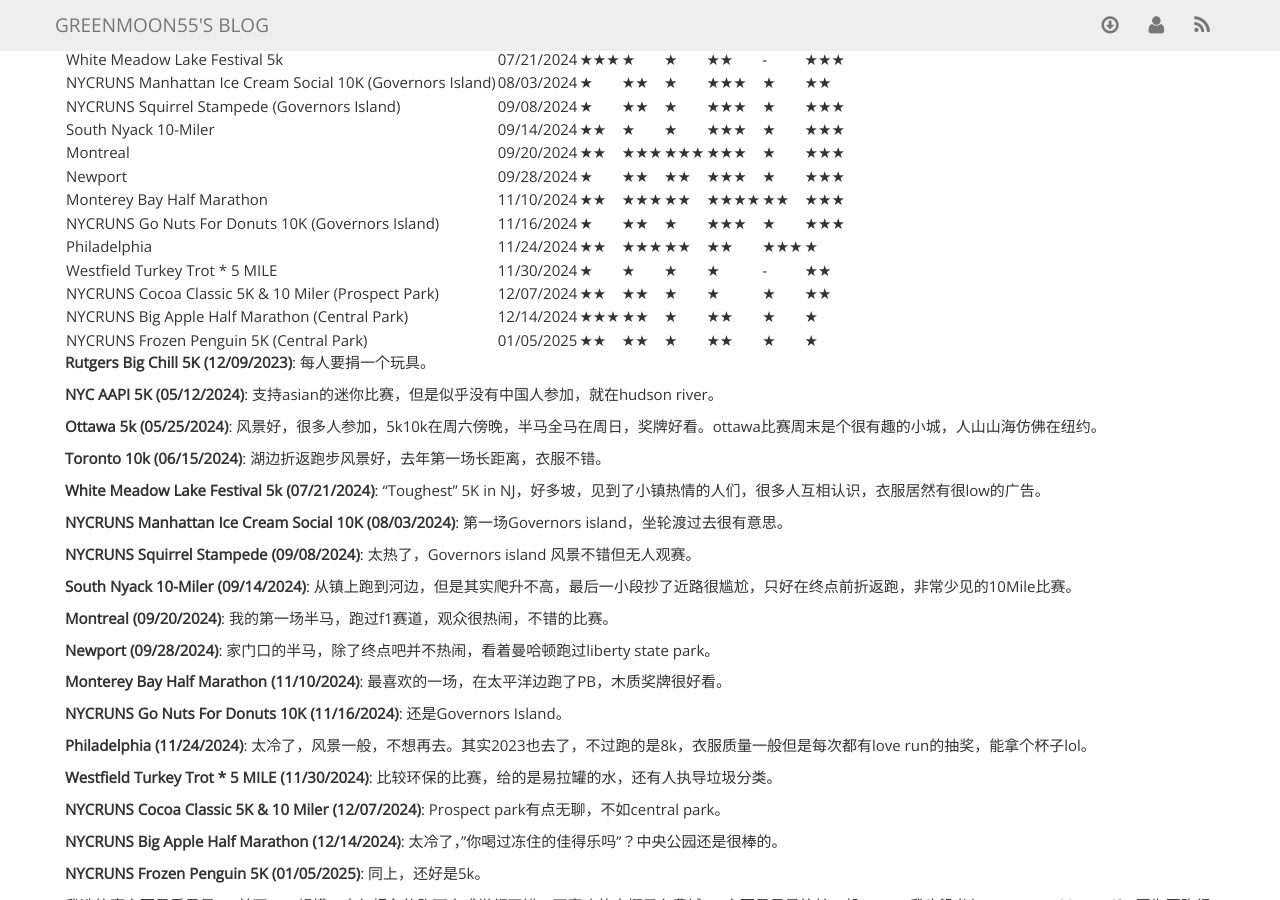
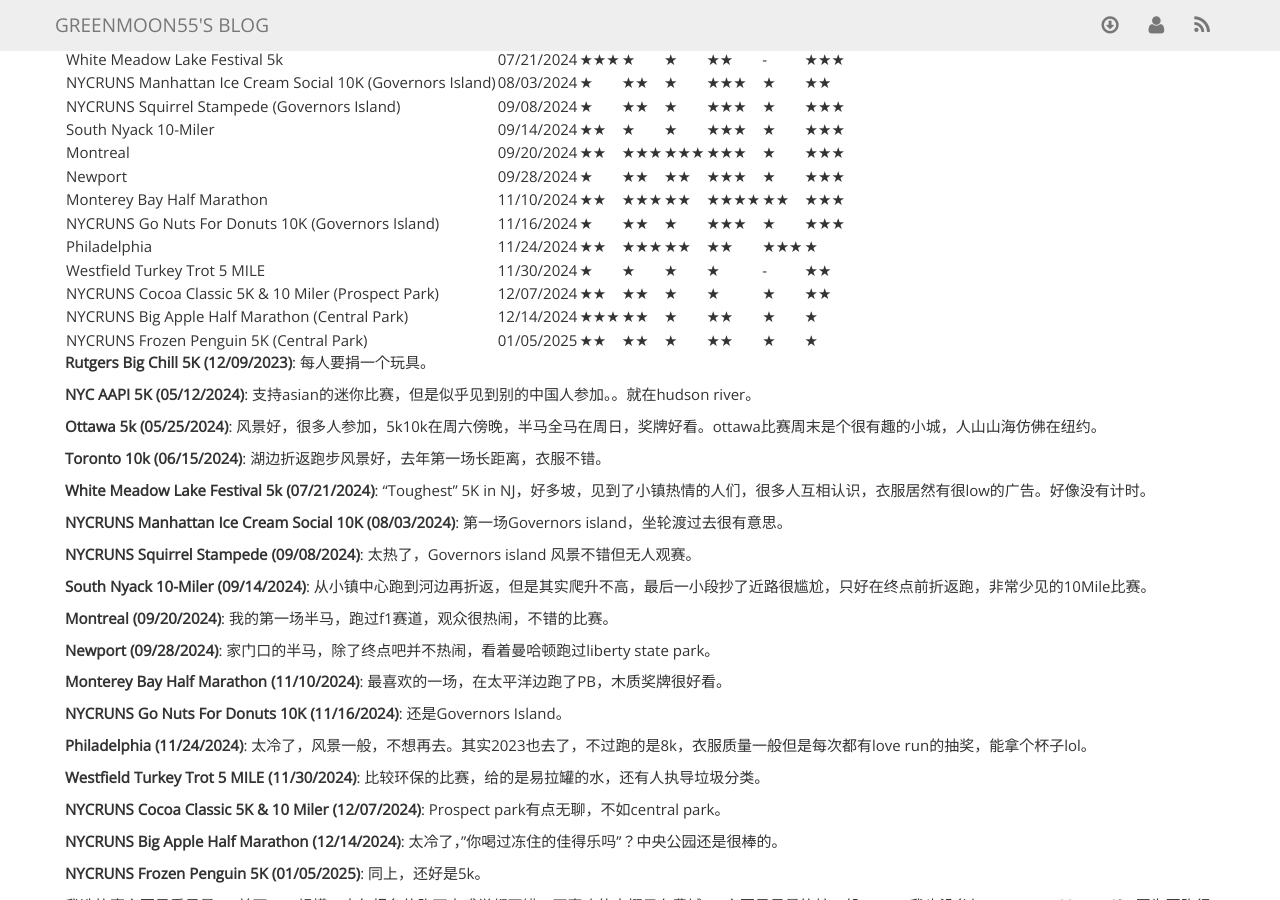
Before and after one commit to greenmoon55/greenmoon55.github.io, a Jekyll site: the page built from _posts/2025-03-16-2024-running-races.markdown, in a window 1280 px wide and 900 px high, scrolled down 278 px. Built offline with Jekyll 4.4.1, drawn with Linux system fonts in a browser that asks for light colours; nearby versions of some CDN libraries; comment, search, counter and statistics services are not loaded.

Commit message:
Update 2025-03-16-2024-running-races.markdown

```diff
--- a/_posts/2025-03-16-2024-running-races.markdown
+++ b/_posts/2025-03-16-2024-running-races.markdown
@@ -20,26 +20,26 @@
 | Monterey Bay Half Marathon | 11/10/2024 | ★★ | ★★★ | ★★ | ★★★★ | ★★ | ★★★ |
 | NYCRUNS Go Nuts For Donuts 10K (Governors Island) | 11/16/2024 | ★ | ★★ | ★ | ★★★ | ★ | ★★★ |
 | Philadelphia | 11/24/2024 | ★★ | ★★★ | ★★ | ★★ | ★★★ | ★ |
-| Westfield Turkey Trot * 5 MILE | 11/30/2024 | ★ | ★ | ★ | ★ | - | ★★ |
+| Westfield Turkey Trot 5 MILE | 11/30/2024 | ★ | ★ | ★ | ★ | - | ★★ |
 | NYCRUNS Cocoa Classic 5K & 10 Miler (Prospect Park) | 12/07/2024 | ★★ | ★★ | ★ | ★ | ★ | ★★ |
 | NYCRUNS Big Apple Half Marathon (Central Park) | 12/14/2024 | ★★★ | ★★ | ★ | ★★ | ★ | ★ |
 | NYCRUNS Frozen Penguin 5K (Central Park) | 01/05/2025 | ★★ | ★★ | ★ | ★★ | ★ | ★ |
 
 **Rutgers Big Chill 5K (12/09/2023)**: 每人要捐一个玩具。
 
-**NYC AAPI 5K (05/12/2024)**: 支持asian的迷你比赛，但是似乎没有中国人参加，就在hudson river。
+**NYC AAPI 5K (05/12/2024)**: 支持asian的迷你比赛，但是似乎见到别的中国人参加。。就在hudson river。
 
 **Ottawa 5k (05/25/2024)**: 风景好，很多人参加，5k10k在周六傍晚，半马全马在周日，奖牌好看。ottawa比赛周末是个很有趣的小城，人山山海仿佛在纽约。
 
 **Toronto 10k (06/15/2024)**: 湖边折返跑步风景好，去年第一场长距离，衣服不错。
 
-**White Meadow Lake Festival 5k (07/21/2024)**: "Toughest" 5K in NJ，好多坡，见到了小镇热情的人们，很多人互相认识，衣服居然有很low的广告。
+**White Meadow Lake Festival 5k (07/21/2024)**: "Toughest" 5K in NJ，好多坡，见到了小镇热情的人们，很多人互相认识，衣服居然有很low的广告。好像没有计时。
 
 **NYCRUNS Manhattan Ice Cream Social 10K (08/03/2024)**: 第一场Governors island，坐轮渡过去很有意思。
 
 **NYCRUNS Squirrel Stampede (09/08/2024)**: 太热了，Governors island 风景不错但无人观赛。
 
-**South Nyack 10-Miler (09/14/2024)**: 从镇上跑到河边，但是其实爬升不高，最后一小段抄了近路很尴尬，只好在终点前折返跑，非常少见的10Mile比赛。
+**South Nyack 10-Miler (09/14/2024)**: 从小镇中心跑到河边再折返，但是其实爬升不高，最后一小段抄了近路很尴尬，只好在终点前折返跑，非常少见的10Mile比赛。
 
 **Montreal (09/20/2024)**: 我的第一场半马，跑过f1赛道，观众很热闹，不错的比赛。
 
@@ -51,7 +51,7 @@
 
 **Philadelphia (11/24/2024)**: 太冷了，风景一般，不想再去。其实2023也去了，不过跑的是8k，衣服质量一般但是每次都有love run的抽奖，能拿个杯子lol。
 
-**Westfield Turkey Trot * 5 MILE (11/30/2024)**: 比较环保的比赛，给的是易拉罐的水，还有人执导垃圾分类。
+**Westfield Turkey Trot 5 MILE (11/30/2024)**: 比较环保的比赛，给的是易拉罐的水，还有人执导垃圾分类。
 
 **NYCRUNS Cocoa Classic 5K & 10 Miler (12/07/2024)**: Prospect park有点无聊，不如central park。
 
```
